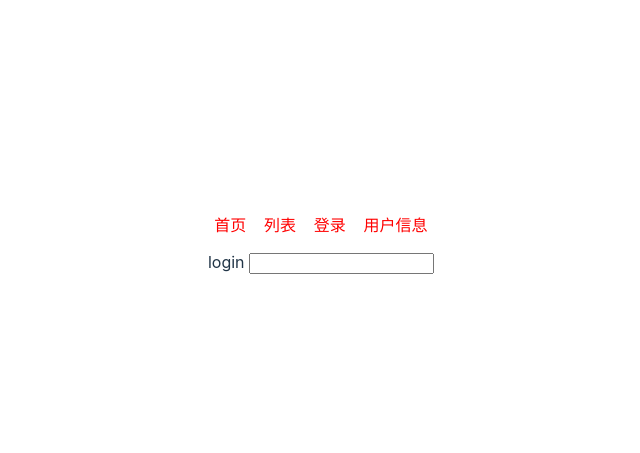
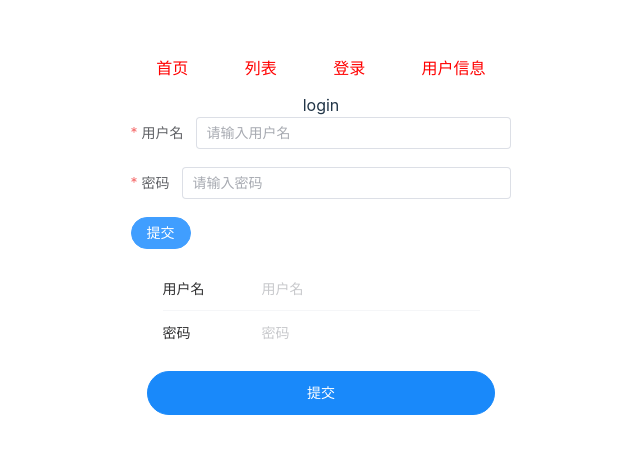
Before and after one commit to ozReilly/vs3, a Vue app: page /login in a window 1280 px wide. Shown: the part 163-616 px from the top of the page, without its empty margins (319-959 px from the left). Built offline with nearby package versions, Linux system fonts and the light colour scheme.

Commit message:
配置UI库 element-plus,vant

```diff
--- a/package.json
+++ b/package.json
@@ -11,8 +11,10 @@
   },
   "dependencies": {
     "axios": "^1.7.3",
+    "element-plus": "^2.7.8",
     "pinia": "^2.2.1",
     "pinia-plugin-persistedstate": "^3.2.1",
+    "vant": "^4.9.4",
     "vue": "^3.4.31",
     "vue-i18n": "^9.13.1",
     "vue-router": "^4.4.3"
--- a/src/views/Login.vue
+++ b/src/views/Login.vue
@@ -1,12 +1,78 @@
 <template>
   <div class="login">
     login
-    <input type="text" />
+    <ElForm ref="ruleFormRef" :model="formData" @submit="onSubmit">
+      <ElFormItem
+        label="用户名"
+        prop="username"
+        :rules="[{ trigger: 'blur', required: true, message: '请填写用户名' }]"
+      >
+        <ElInput v-model="formData.username" placeholder="请输入用户名" autocomplete="off" />
+      </ElFormItem>
+      <el-form-item label="密码" prop="password" :rules="[{ trigger: 'blur', required: true, message: '请填写密码' }]">
+        <ElInput v-model="formData.password" placeholder="请输入密码" type="password" autocomplete="off" />
+      </el-form-item>
+      <ElFormItem>
+        <!-- <ElButton round block type="primary" native-type="submit" > 提交 </ElButton> -->
+        <ElButton round block type="primary" @click="submitForm(ruleFormRef)"> 提交 </ElButton>
+      </ElFormItem>
+    </ElForm>
+    <van-form @submit="onSubmit">
+      <van-cell-group inset>
+        <van-field
+          v-model="formData.username"
+          autocomplete="off"
+          name="用户名"
+          label="用户名"
+          placeholder="用户名"
+          :rules="[{ required: true, message: '请填写用户名' }]"
+        />
+        <van-field
+          v-model="formData.password"
+          autocomplete="off"
+          type="password"
+          name="密码"
+          label="密码"
+          placeholder="密码"
+          :rules="[{ required: true, message: '请填写密码' }]"
+        />
+      </van-cell-group>
+      <div style="margin: 16px">
+        <van-button round block type="primary" native-type="submit"> 提交 </van-button>
+      </div>
+    </van-form>
   </div>
 </template>
 
 <script setup lang="ts">
-console.log('login.vue')
+console.log('login.vue');
+
+import { ElButton, FormInstance } from 'element-plus';
+import { reactive, ref } from 'vue';
+
+const formData = reactive({
+  username: '',
+  password: '',
+});
+const onSubmit = ($event: SubmitEvent | object) => {
+  console.log('formData', formData, $event);
+  if ($event instanceof SubmitEvent) {
+    $event?.preventDefault();
+  } else {
+    console.log('$event', $event);
+  }
+};
+const submitForm = async (formEl: FormInstance | undefined) => {
+  if (!formEl) return;
+  await formEl.validate((valid, fields) => {
+    if (valid) {
+      console.log('submit!');
+    } else {
+      console.log('error submit!', fields);
+    }
+  });
+};
+const ruleFormRef = ref<FormInstance>();
 </script>
 
 <style scoped></style>
```
Also changed, not shown: src/main.ts (+15 -8 lines), src/stores/index.ts (+5 -5 lines), 2 other files (tests, documents, lock files or other folders).
